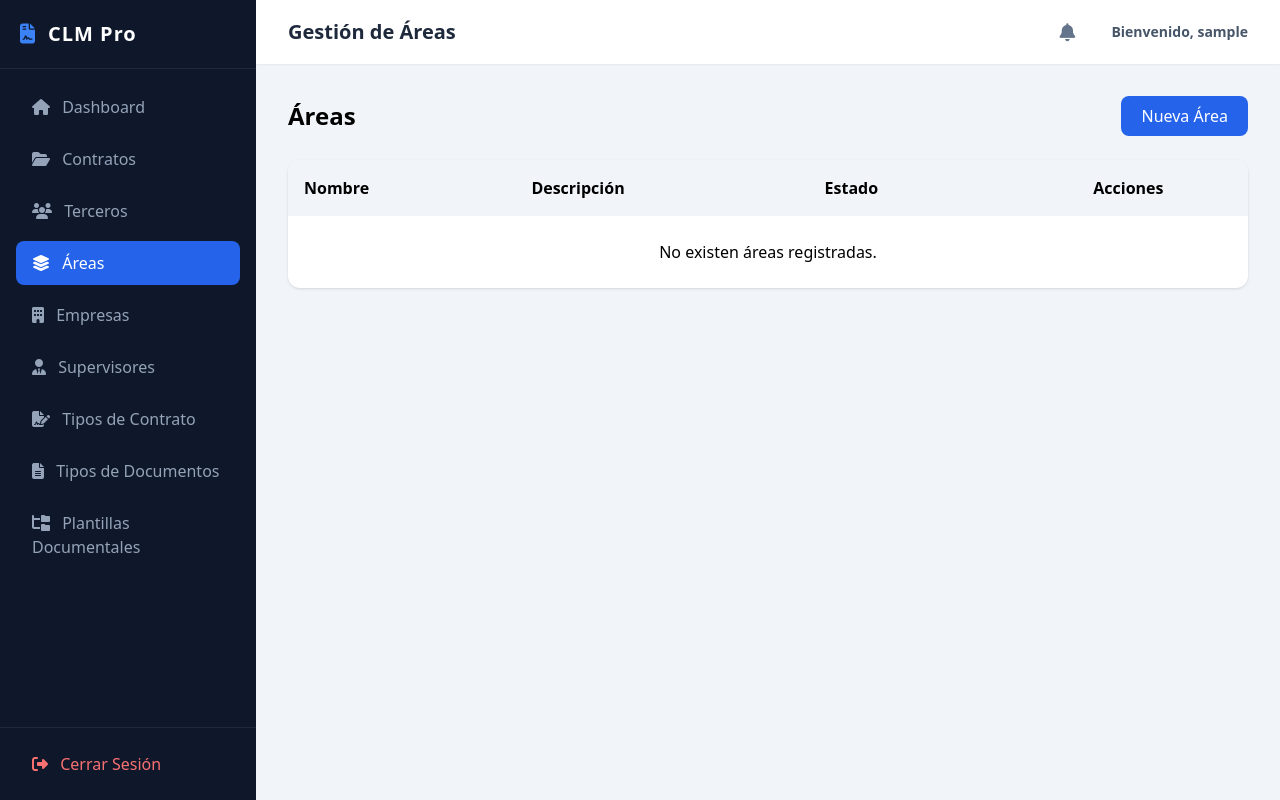
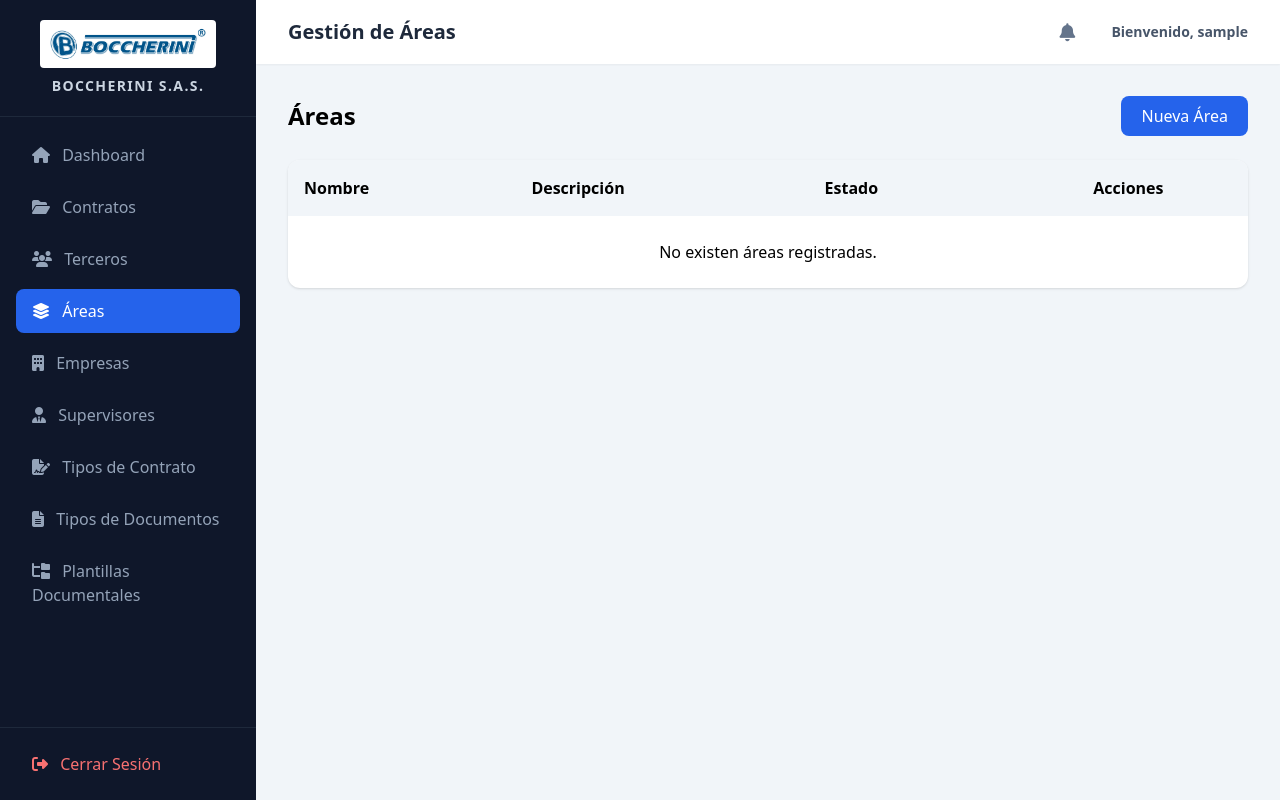
Before and after one commit to aprendizbo/Sistema-de-Gesti-n-Documental-Contractual, a Django app: page /contratos/areas/ in a window 1280 px wide. Run offline with Django 5.2, Linux system fonts and the light colour scheme; the visitor is signed in with stand-in values (Sample User, id 1); data that the repository does not hold is empty; some libraries are stand-ins or nearby versions.

Commit message:
Actualiza identidad visual del sistema

```diff
--- a/templates/base.html
+++ b/templates/base.html
@@ -1,9 +1,10 @@
+{% load static %}
 <!DOCTYPE html>
 <html lang="es">
 <head>
     <meta charset="UTF-8">
     <meta name="viewport" content="width=device-width, initial-scale=1.0">
-    <title>{% block title %}CLM Corporativo{% endblock %}</title>
+    <title>{% block title %}Dashboard - Documentación Contractual{% endblock %}</title>
     <script src="https://cdn.tailwindcss.com"></script>
     <link rel="stylesheet" href="https://cdnjs.cloudflare.com/ajax/libs/font-awesome/6.4.0/css/all.min.css">
 </head>
@@ -11,8 +12,17 @@
 
     <!-- Sidebar (Menú Fijo) -->
     <aside class="w-64 bg-slate-900 text-white flex flex-col">
-        <div class="p-5 text-xl font-bold tracking-wider border-b border-slate-800 flex items-center gap-3">
-            <i class="fa-solid fa-file-contract text-blue-500"></i> CLM Pro
+
+        <!-- LOGO Y NOMBRE DE LA EMPRESA CENTRADOS -->
+        <div class="p-5 border-b border-slate-800 flex flex-col items-center justify-center text-center">
+            <img
+                src="{% static 'img/logo_boccherini.jpg' %}"
+                alt="Boccherini S.A.S."
+                class="h-12 w-auto object-contain bg-white rounded p-1 mb-2"
+            >
+            <span class="text-sm font-bold text-slate-300 tracking-widest uppercase">
+                Boccherini S.A.S.
+            </span>
         </div>
 
         <nav class="flex-1 p-4 space-y-2">
@@ -144,7 +154,7 @@
         <header class="bg-white shadow-sm h-16 flex items-center justify-between px-8">
 
             <h1 class="text-xl font-bold text-slate-800">
-                {% block header_title %}Panel Principal{% endblock %}
+                {% block header_title %}Documentación Contractual{% endblock %}
             </h1>
 
             <div class="flex items-center gap-6">
@@ -268,7 +278,7 @@
                         return;
                     }
 
-                    // Renderizar cada notificación (NUEVO BLOQUE REEMPLAZADO)
+                    // Renderizar cada notificación
                     data.notificaciones.forEach(notif => {
                         const div = document.createElement("div");
                         div.className = "p-4 border-b border-slate-100 hover:bg-slate-50 transition cursor-pointer";
```
Also changed, not shown: static/img/logo_boccherini.jpg (added).
